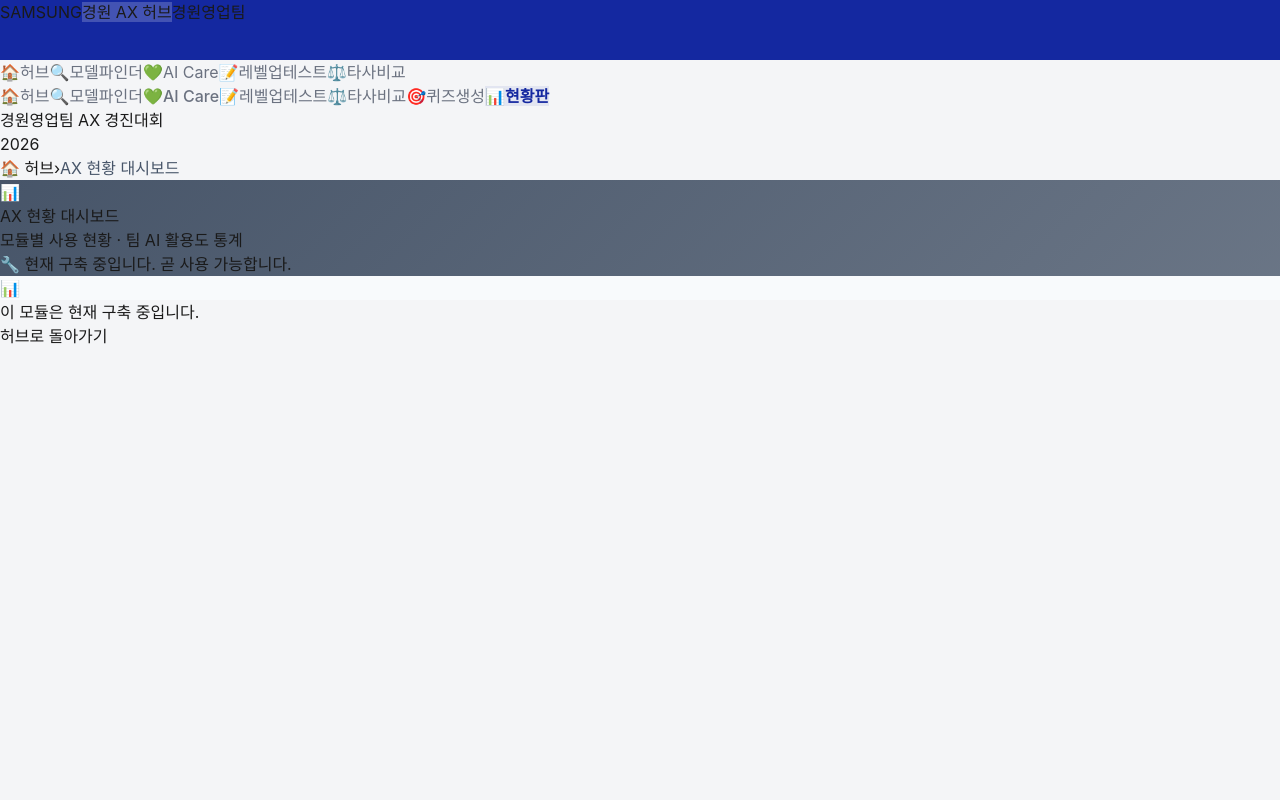
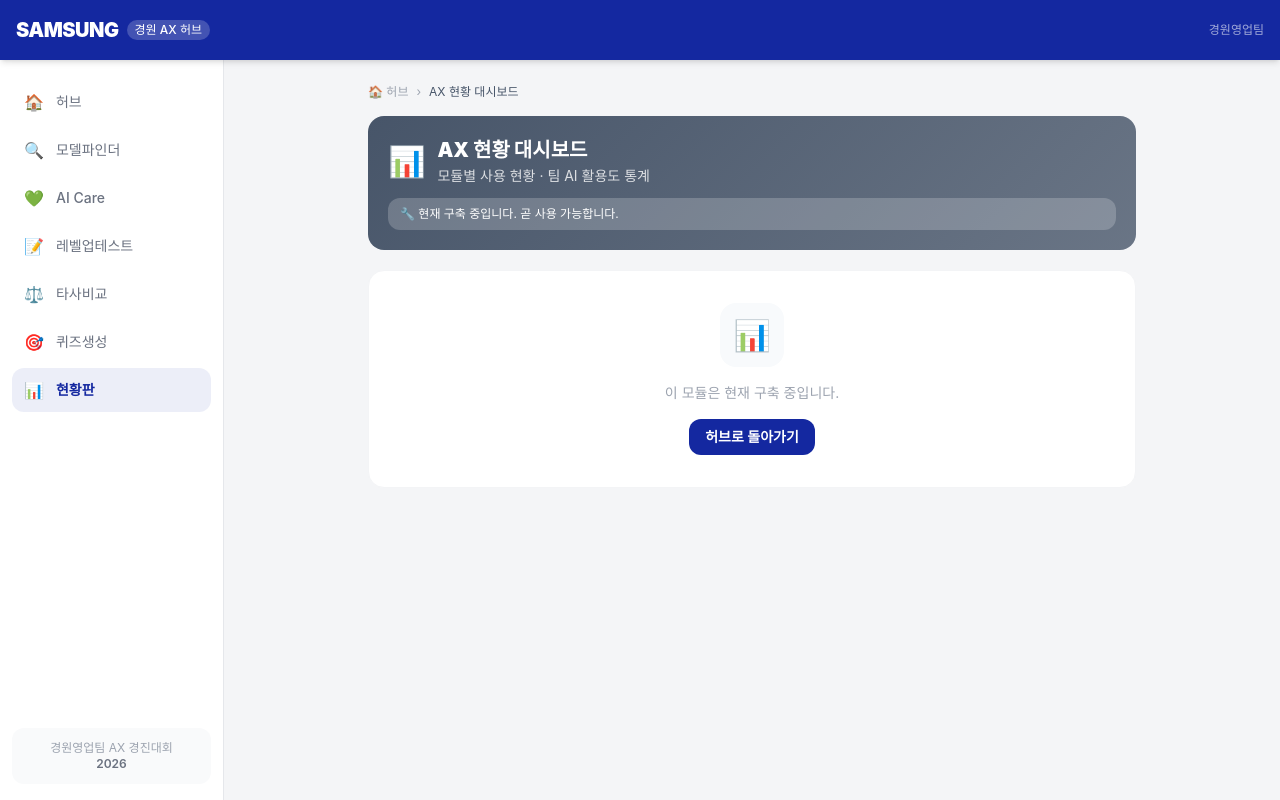
Before and after one commit to rhrjsgks-jarvis/gyeongwon-ax-hub, a Next.js app: page /admin in a window 1280 px wide. Built offline with nearby package versions, Linux system fonts and the light colour scheme.

Commit message:
add tailwind.config.ts

```diff
--- /dev/null
+++ b/tailwind.config.ts
@@ -0,0 +1,28 @@
+import type { Config } from 'tailwindcss'
+
+const config: Config = {
+  content: [
+    './pages/**/*.{js,ts,jsx,tsx,mdx}',
+    './components/**/*.{js,ts,jsx,tsx,mdx}',
+    './app/**/*.{js,ts,jsx,tsx,mdx}',
+  ],
+  theme: {
+    extend: {
+      colors: {
+        samsung: {
+          blue: '#1428A0',
+          'blue-light': '#2563EB',
+          'blue-dark': '#0D1B7A',
+          gray: '#F4F5F7',
+          'gray-dark': '#6B7280',
+          text: '#1A1A1A',
+        },
+      },
+      fontFamily: {
+        sans: ['Pretendard', 'system-ui', 'sans-serif'],
+      },
+    },
+  },
+  plugins: [],
+}
+export default config
```
